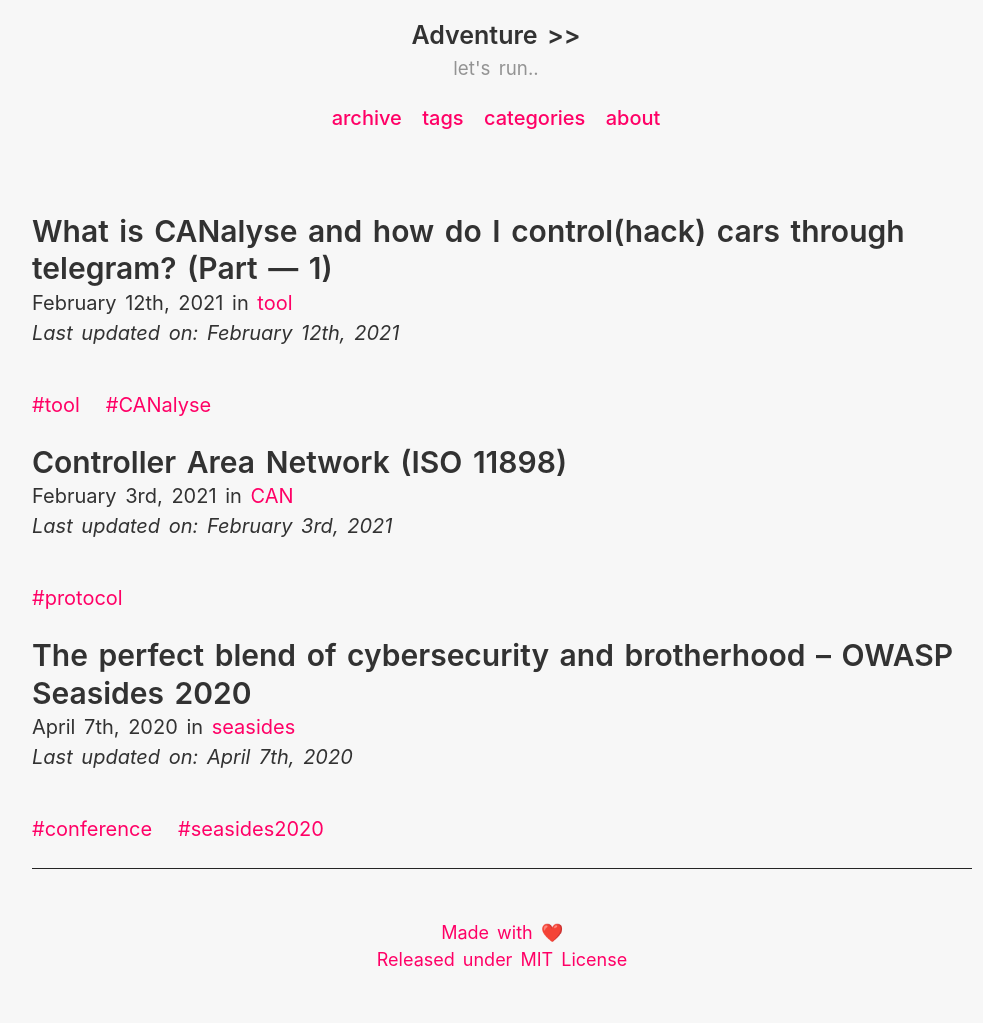
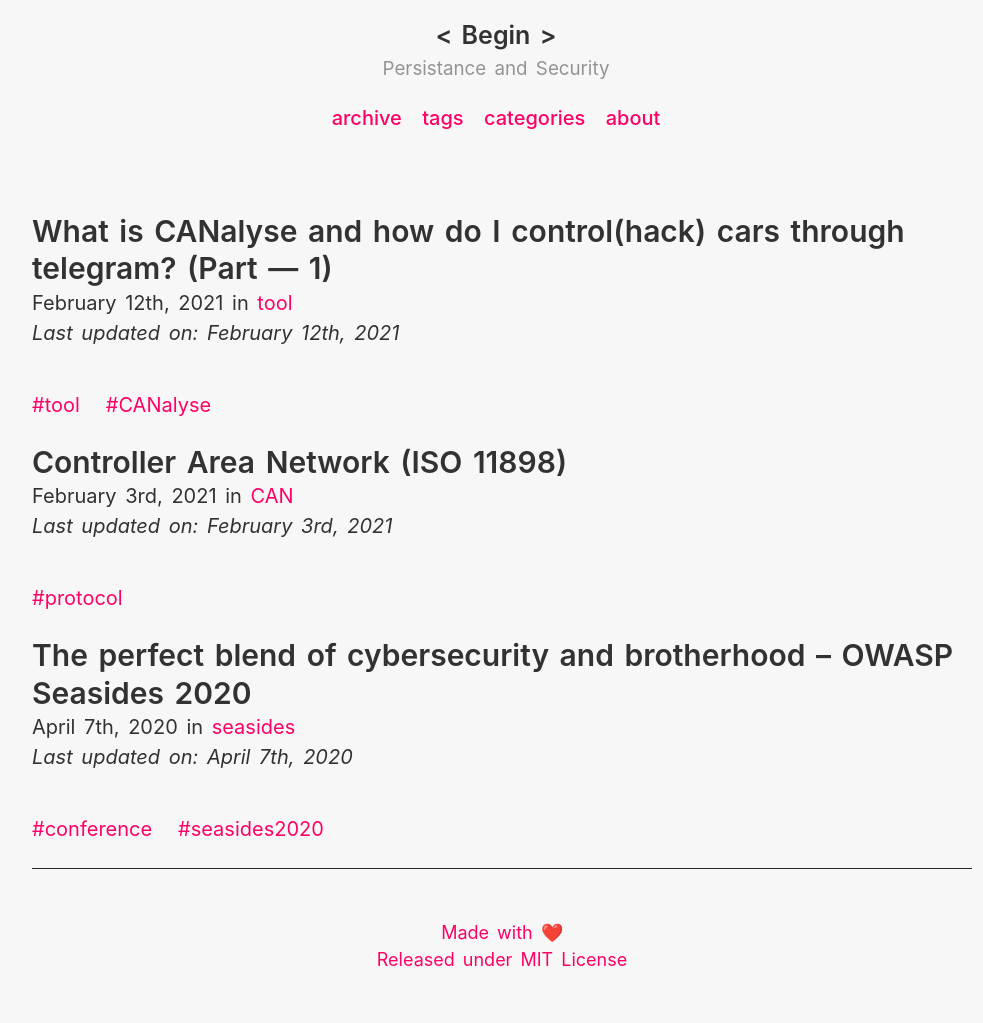
Before and after one commit to KartheekLade/kartheeklade.github.io, a Jekyll site: the page built from index.html, in a window 1280 px wide. Shown: the whole page, without its empty margins (138-1121 px from the left). Built offline with Jekyll 4.4.1, drawn with Linux system fonts in a browser that asks for light colours; some web fonts are replaced; the list of posts is cut into pages by our own code; part of the change alters nothing that is shown.

Commit message:
updated the home

```diff
--- a/_config.yml
+++ b/_config.yml
@@ -1,10 +1,8 @@
 # Setup
-title: "Adventure >>"
+title: "< Begin >"
 description: >
-  Blog to rec'rd mine adventure through life and w'rk as
-  automotive embedd'd software blacksmith. Shall writeth about things yond i hath used
-  to w'rk 'r int'rest'd in.
-tagline: "let's run.."
+  Blog page.
+tagline: "Persistance and Security"
 url: https://kartheeklade.github.io
 paginate: 5
 baseurl: ""
```
